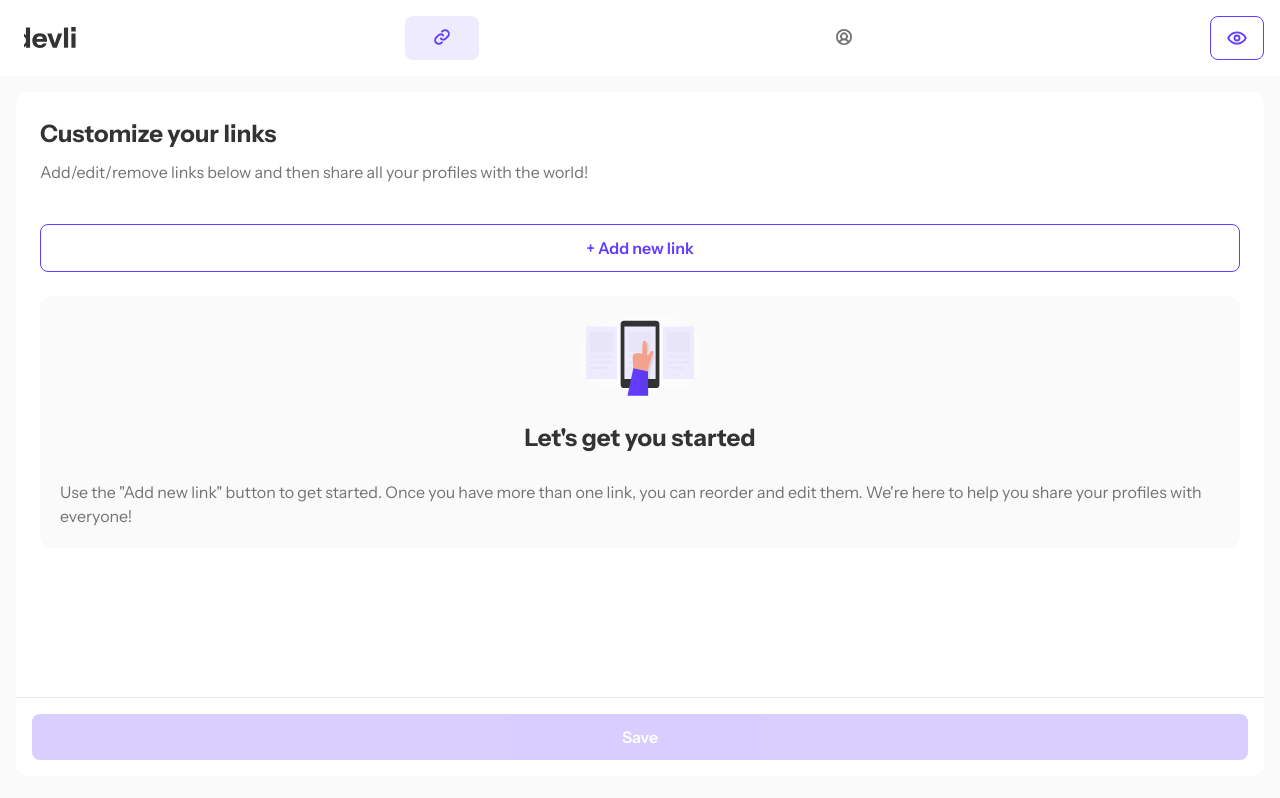
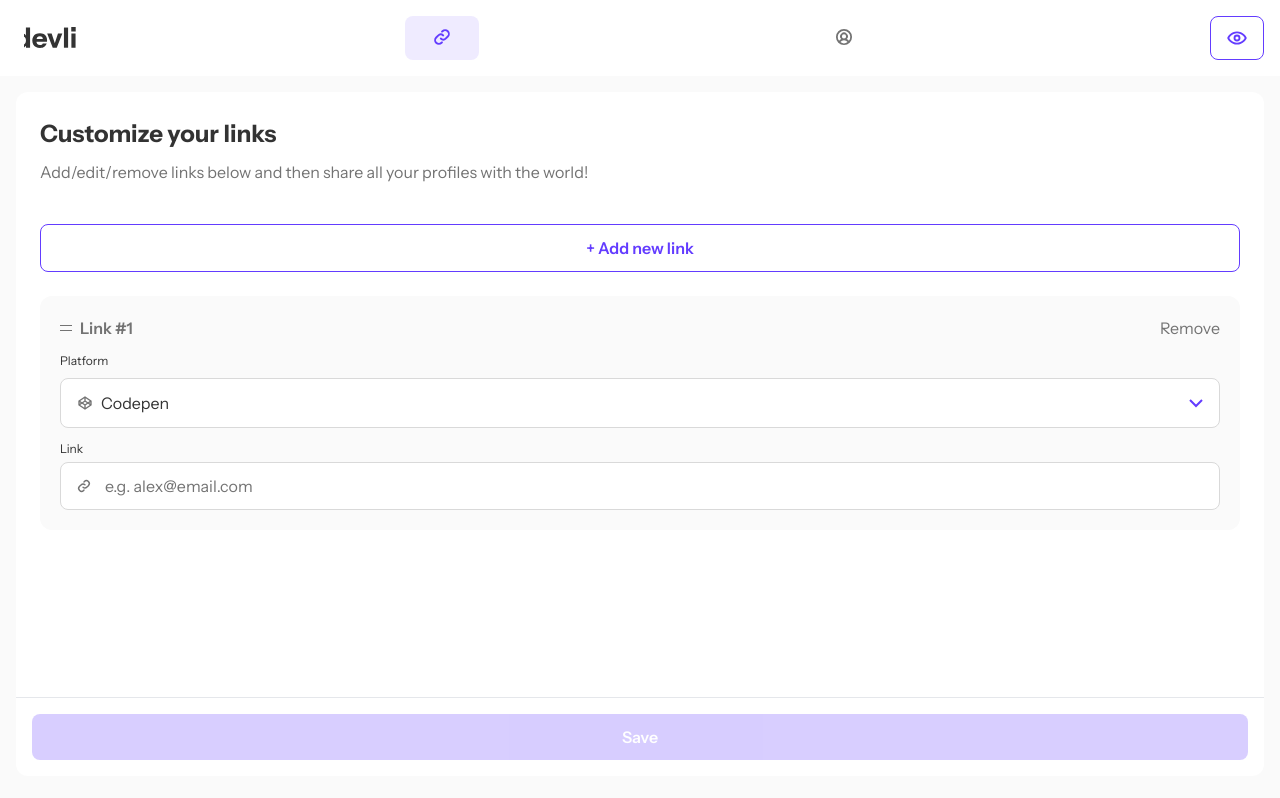
Before and after one commit to tryea/frontend-mentor-link-sharing-app, a Next.js app: page /1/edit in a window 1280 px wide. Both pictures are taken after a click on the button "+ Add new link". Built offline with nearby package versions, Linux system fonts and the light colour scheme.

Commit message:
custom select with gsap and add functionality to changes temporary data

```diff
--- a/package.json
+++ b/package.json
@@ -10,7 +10,9 @@
   },
   "dependencies": {
     "@clerk/nextjs": "^4.30.0",
+    "@gsap/react": "^2.1.0",
     "@svgr/webpack": "^8.1.0",
+    "gsap": "^3.12.5",
     "next": "14.2.2",
     "react": "^18",
     "react-dom": "^18",
--- a/src/app/[parse_email]/edit/page.tsx
+++ b/src/app/[parse_email]/edit/page.tsx
@@ -1,9 +1,24 @@
+"use client";
+
 import Button from "@/components/Button";
+import CustomSelect from "@/components/CustomSelect";
 import EditorContentContainer from "@/components/EditorContentContainer";
 import EditorNavbar from "@/components/EditorNavbar";
+import FormInput from "@/components/FormInput";
+import { IconDragAndDrop } from "@/components/Icons";
+import { Platforms } from "@/constants/Platform";
+import { useUserStore } from "@/context/User/useUser";
 import Image from "next/image";
 
 export default function EditUserLinkPage() {
+  const { isLogin, email, links, token, addLinks, setUrl, setPlatform } =
+    useUserStore((state) => state);
+  const addNewLinkHandler = (e: React.MouseEvent<HTMLButtonElement>) => {
+    e.preventDefault();
+
+    addLinks({ id: `${new Date().getTime()}`, platform: "", url: "" });
+  };
+
   return (
     <main className="flex flex-col flex-1 h-svh max-h-svh bg-light_grey">
       <EditorNavbar />
@@ -21,13 +36,16 @@ export default function EditUserLinkPage() {
 
           <div className="flex flex-col gap-6">
             <button
+              onClick={addNewLinkHandler}
               type="button"
               className="border border-purple heading-s rounded-[8px] text-purple w-full px-[27px] py-[11px]"
             >
               + Add new link
             </button>
 
-            <div className="bg-light_grey p-5 gap-6 flex flex-col items-center rounded-[12px]">
+            <div className="z-0 bg-light_grey p-5 gap-6 flex flex-col items-center rounded-[12px]">
+              {links.length === 0 && (
+                <>
                   <div className="relative w-[124.77px] h-[80px]">
                     <Image
                       fill
@@ -35,13 +53,51 @@ export default function EditUserLinkPage() {
                       alt="empty link"
                     />
                   </div>
-
                   <h2 className="heading-base text-center text-dark_grey">{`Let's get you started`}</h2>
                   <p className="body-m text-grey">
                     {`Use the "Add new link" button to get started. Once you have more
             than one link, you can reorder and edit them. We're here to help you
             share your profiles with everyone!`}
                   </p>
+                </>
+              )}
+
+              {links.length > 0 &&
+                links.map((link, index) => {
+                  return (
+                    <div key={link.id} className="flex flex-col gap-3 w-full">
+                      <div className="flex flex-row w-full items-center justify-between">
+                        <div className="flex flex-row items-center gap-2">
+                          <IconDragAndDrop className="w-[12px] h-[6px] text-grey" />
+                          <p className="heading-s text-grey">
+                            Link #{index + 1}
+                          </p>
+                        </div>
+                        <div className="body-m text-grey">Remove</div>
+                      </div>
+
+                      <CustomSelect
+                        label="Platform"
+                        onChange={(platform) => {
+                          setPlatform(index, platform.name);
+                        }}
+                        options={Platforms}
+                      />
+
+                      <FormInput
+                        label="Link"
+                        iconSrc="/images/icon-links-header.svg"
+                        name="link"
+                        placeholder="e.g. https://www.github.com/johnappleseed"
+                        type="text"
+                        value={link.url}
+                        onChange={(e) => {
+                          setUrl(index, e.target.value);
+                        }}
+                      />
+                    </div>
+                  );
+                })}
             </div>
           </div>
         </div>
--- a/src/app/layout.tsx
+++ b/src/app/layout.tsx
@@ -3,6 +3,7 @@ import { Instrument_Sans } from "next/font/google";
 import "./globals.css";
 import { ClerkProvider } from "@clerk/nextjs";
 import { DeepPartial, LocalizationResource } from "@clerk/types";
+import { UserStoreProvider } from "@/context/User/Provider";
 
 const instrumentSans = Instrument_Sans({
   subsets: ["latin"],
@@ -35,9 +36,11 @@ export default function RootLayout({
 
   return (
     <ClerkProvider localization={localization}>
-      <html lang="en">
-        <body className={instrumentSans.className}>{children}</body>
-      </html>
+      <UserStoreProvider>
+        <html lang="en">
+          <body className={instrumentSans.className}>{children}</body>
+        </html>
+      </UserStoreProvider>
     </ClerkProvider>
   );
 }
--- a/src/app/page.tsx
+++ b/src/app/page.tsx
@@ -1,5 +1,3 @@
-import Image from "next/image";
-
 export default function Home() {
   return (
     <main className="flex min-h-screen flex-col items-center p-24">
--- /dev/null
+++ b/src/components/CustomSelect/index.tsx
@@ -0,0 +1,126 @@
+import { useState, useRef, useEffect } from "react";
+import Image from "next/image";
+import { gsap } from "gsap";
+import { useGSAP } from "@gsap/react";
+import { IconChevronDown } from "../Icons";
+
+type Platform = {
+  name: string;
+  iconSrc: string;
+};
+
+type CustomSelectProps = {
+  label: string;
+  options: Platform[];
+  onChange: (value: Platform) => void;
+};
+
+export default function CustomSelect({
+  label,
+  options,
+  onChange,
+}: CustomSelectProps) {
+  gsap.registerPlugin(useGSAP);
+
+  const [selectedOption, setSelectedOption] = useState<Platform>(options[0]);
+  const [showOption, setShowOption] = useState<boolean>(false);
+
+  const containerRef = useRef<HTMLDivElement | null>(null);
+
+  const { contextSafe } = useGSAP({ scope: containerRef });
+
+  const handleOptionSelect = (option: Platform) => {
+    setSelectedOption(option);
+    onChange(option);
+    toggleShowOption();
+  };
+
+  const toggleShowOption = contextSafe(() => {
+    if (showOption) {
+      // close option
+      setShowOption(false);
+      gsap
+        .timeline({ paused: false })
+        .to("#option-container", {
+          duration: 0.3,
+          opacity: 0,
+          y: -48,
+          height: 0,
+          marginTop: 0,
+          paddingTop: 0,
+          paddingBottom: 0,
+        })
+        .to("#chevron-option", { rotate: 0 }, "<");
+    } else {
+      // open option
+      setShowOption(true);
+      gsap
+        .timeline({ paused: false })
+        .to("#option-container", {
+          duration: 0.3,
+          opacity: 0,
+          y: -48,
+          height: 168,
+          marginTop: 8,
+          paddingTop: 12,
+          paddingBottom: 12,
+        })
+        .to("#chevron-option", { rotate: 180 })
+        .to("#option-container", { duration: 0.3, opacity: 1, y: 0 }, "<");
+    }
+  });
+
+  return (
+    <div className="flex flex-col gap-2" ref={containerRef}>
+      <label htmlFor="platform" className="body-s text-dark_grey">
+        {label}
+      </label>
+
+      <div className="relative flex flex-col w-full ">
+        <div
+          onClick={toggleShowOption}
+          className="z-30 rounded-[8px] body-m text-dark_grey flex flex-row gap-2 items-center bg-white py-3 px-4 border border-borders"
+        >
+          <Image
+            src={selectedOption.iconSrc}
+            alt={`icon-${selectedOption.name}`}
+            width={16}
+            height={16}
+          />
+          <div className="flex flex-1">{selectedOption.name}</div>
+          <IconChevronDown id="chevron-option" />
+        </div>
+        <div
+          id="option-container"
+          className="absolute left-0 top-14 w-full flex flex-col select-none z-20 opacity-0 mt-0 bg-white rounded-[8px] px-4 py-0 max-h-[168px] h-0 overflow-x-hidden overflow-y-scroll max-w-full"
+        >
+          {options.map((plat, idx) => {
+            return (
+              <div key={`option-${plat.name}`} className="flex flex-col">
+                <div
+                  onClick={(e) => {
+                    e.preventDefault();
+                    handleOptionSelect(plat);
+                  }}
+                  key={`option-${plat.name}`}
+                  className="body-m text-dark_grey flex flex-row gap-2 items-center w-full"
+                >
+                  <Image
+                    src={plat.iconSrc}
+                    alt={`icon-${plat.name}`}
+                    width={16}
+                    height={16}
+                  />
+                  {plat.name}
+                </div>
+                {idx < options.length - 1 && (
+                  <hr className="h-px bg-borders my-3" />
+                )}
+              </div>
+            );
+          })}
+        </div>
+      </div>
+    </div>
+  );
+}
--- a/src/constants/Platform.ts
+++ b/src/constants/Platform.ts
@@ -55,4 +55,4 @@ export const Platforms = [
     name: "Youtube",
     iconSrc: "/images/icon-youtube.svg",
   },
-] as const;
+];
--- a/src/context/User/Context.ts
+++ b/src/context/User/Context.ts
@@ -2,33 +2,42 @@ import { createContext } from "react";
 import { createStore, StoreApi } from "zustand";
 
 export type UserLink = {
+  id: string;
   platform: string;
   url: string;
 };
-export type UserState =
-  | {
-      email: string;
-      token: string;
-      isLogin: true;
-      links: UserLink[];
-    }
-  | {
-      isLogin: false;
-    };
+export type UserState = {
+  email?: string;
+  token?: string;
+  isLogin: boolean;
+  links: UserLink[];
+};
 
 export type UserAction = {
   login: (email: string, token: string, links: UserLink[]) => void;
   logout: () => void;
+  addLinks: (newLink: UserLink) => void;
+  setUrl: (index: number, url: string) => void;
+  setPlatform: (index: number, platform: string) => void;
 };
 
 export type UserStore = UserState & UserAction;
 
 export const initUserStore = (): UserState => {
-  return { isLogin: false };
+  //   return { isLogin: false };
+  return {
+    isLogin: true,
+    links: [],
+    email: "aristoersapta@gmail.com",
+    token: "12345678",
+  };
 };
 
 export const defaultInitState: UserState = {
-  isLogin: false,
+  isLogin: true,
+  links: [],
+  email: "aristoersapta@gmail.com",
+  token: "12345678",
 };
 
 export const createUserStore = (initState: UserState = defaultInitState) => {
@@ -37,6 +46,30 @@ export const createUserStore = (initState: UserState = defaultInitState) => {
     login: (email, token, links) =>
       set((state) => ({ isLogin: true, email, token, links })),
     logout: () => set((state) => ({ isLogin: false })),
+    addLinks: (newLink: UserLink) =>
+      set((state) => {
+        return {
+          links: [...state.links, newLink],
+        };
+      }),
+    setUrl: (index, url) =>
+      set((state) => {
+        const tempLinks = [...state.links];
+        tempLinks[index].url = url;
+
+        return {
+          links: tempLinks,
+        };
+      }),
+    setPlatform: (index, platform) =>
+      set((state) => {
+        const tempLinks = [...state.links];
+        tempLinks[index].platform = platform;
+
+        return {
+          links: tempLinks,
+        };
+      }),
   }));
 };
 
```
Also changed, not shown: src/context/user-store.ts (added, +26 -0 lines), 1 other file (tests, documents, lock files or other folders). Lines whose indentation alone changed are shown as unchanged.
